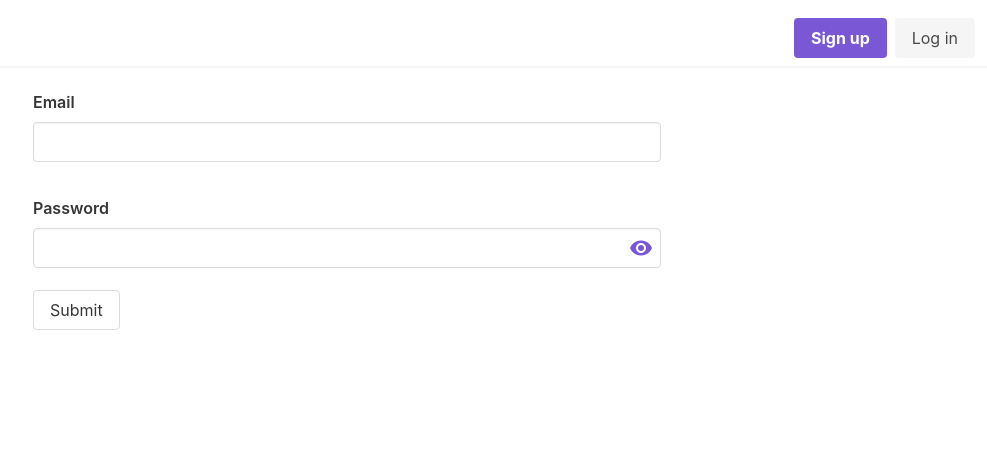
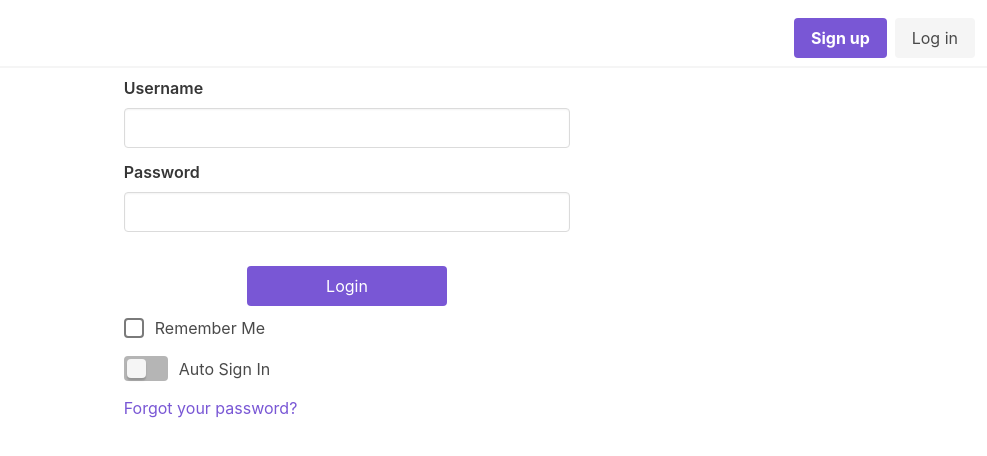
Before and after one commit to kaiz16/appointment-app, a Vue app: page /login in a window 1280 px wide. Shown: the top 456 px of the page, without its empty margins (293-1280 px from the left). Built offline with nearby package versions, Linux system fonts and the light colour scheme.

Commit message:
login updated 1.0

```diff
--- a/src/views/Login.vue
+++ b/src/views/Login.vue
@@ -1,21 +1,41 @@
 <template>
-<section>
-    <div class="mr-0 pt-5">
+<footer>
+    <div class="container">
         <div class="columns is-centered">
-            <div class="column is-half">
-                <b-field label="Email">
-                    <b-input v-model="email" value="johnsilver" maxlength="30"></b-input>
-                </b-field>
+            <div class="column is-two-fifths">
 
-                <b-field label="Password">
-                    <b-input type="password" v-model="password" password-reveal></b-input>
-                </b-field>
+                <section>
+                    <b-field label="Username" :type="{ 'is-danger': hasError }" :message="{ 'Username is not available': hasError }" placeholder="Username">
+                        <b-input v-model="email" value="" maxlength="30"></b-input>
+                    </b-field>
 
-                <b-button @click="login">Submit</b-button>
+                    <b-field label="Password" :type="{ 'is-danger': hasError }" :message="[
+                { 'Password is too short': hasError },
+                { 'Password must have at least 8 characters': hasError }
+            ]">
+                        <b-input v-model="password" value="" type="password" maxlength="30"></b-input>
+                    </b-field>
+
+                    <div class="column is-half is-offset-one-quarter">
+                        <div class="buttons">
+                            <b-button type="is-primary" expanded v-on:click="login">Login</b-button>
+                        </div>
+                    </div>
+
+                    <div class="field">
+                        <b-checkbox>Remember Me</b-checkbox>
+                    </div>
+
+                    <div class="field">
+                        <b-switch :rounded="isRounded" :outlined="isOutlined" :size="size" :type="type" :left-label='leftLabel' :passive-type='passiveType'>Auto Sign In</b-switch>
+                    </div>
+
+                    <p><a href="www.google.com">Forgot your password?</a></p>
+                </section>
             </div>
         </div>
     </div>
-</section>
+</footer>
 </template>
 
 <script>
@@ -23,6 +43,13 @@ import axios from "axios";
 export default {
     data() {
         return {
+            hasError: false,
+            size: '',
+            type: null,
+            passiveType: null,
+            isRounded: false,
+            isOutlined: false,
+            leftLabel: false,
             email: "",
             password: ""
         };
@@ -52,4 +79,9 @@ export default {
 </script>
 
 <style>
+footer {
+
+    padding: 10px;
+
+}
 </style>
```
